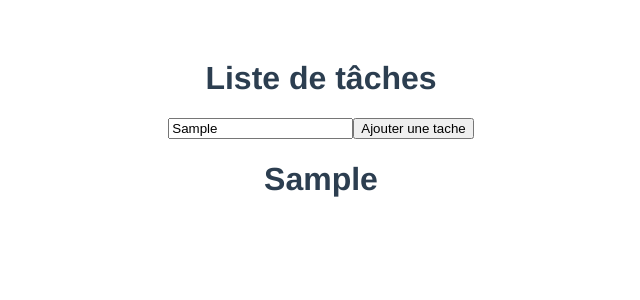
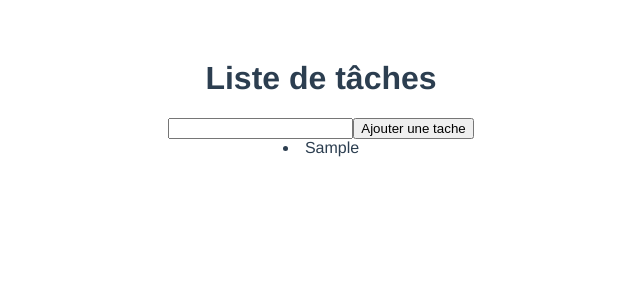
Before and after one commit to SandraLeRoi/todolist-vue, a Vue app: page / in a window 1280 px wide. Both pictures are taken after typing "Sample" into the empty fields and a click on the button "Ajouter une tache". Shown: the top 300 px of the page, without its empty margins (319-959 px from the left). Built offline with nearby package versions, Linux system fonts and the light colour scheme.

Commit message:
correction exo. ajout de keypress.enter pour permettre d'ajouter une tache en appuyant sur entrée. ajout de mettre l'input en blanc une fois que la tache est ajoutée

```diff
--- a/src/components/TodolistComponent.vue
+++ b/src/components/TodolistComponent.vue
@@ -2,11 +2,11 @@
   <div>
     <h1>{{ message }}</h1>
 
-    <input type="text" v-model="newTask">
+    <input type="text" v-model="currentTask" @keypress.enter="addTask">
     <button @click="addTask">Ajouter une tache</button>
 
     <div :key="index" class="task" v-for="(task, index) in tasks">
-      <h1>{{ task }}</h1>
+      <li>{{ task }}</li>
     </div>
   </div>
 </template>
@@ -16,7 +16,7 @@ export default {
   name: "TodolistComponent",
   data() {
     return {
-      newTask: "",
+      currentTask: "",
       tasks: []
     }
   },
@@ -28,7 +28,8 @@ export default {
   },
   methods: {
     addTask() {
-      this.tasks.push(this.newTask)
+      this.tasks.push(this.currentTask),
+      this.currentTask = ""
     }
   },
 }
```
